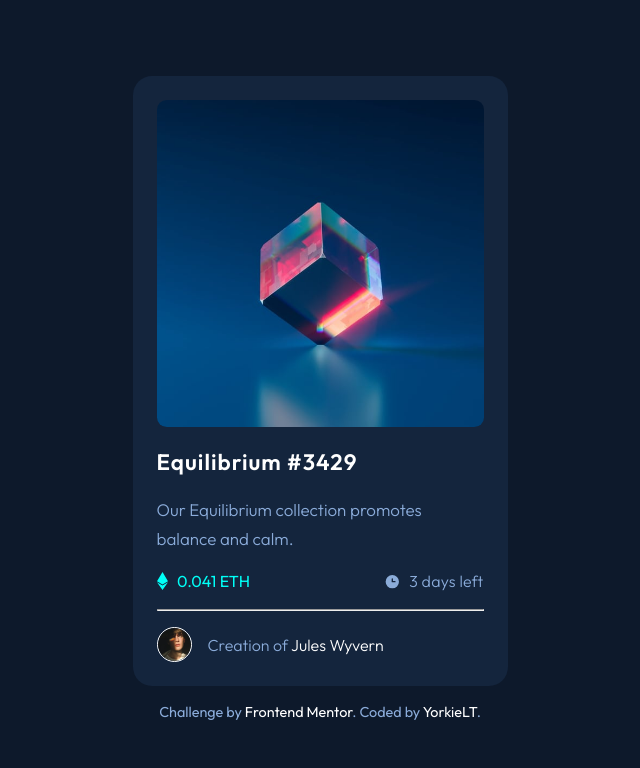
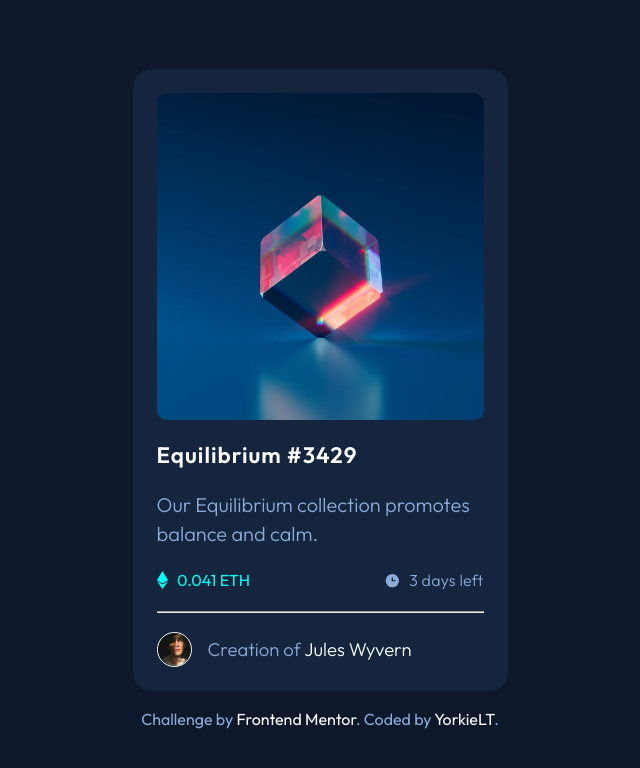
Before and after one commit to TanDevv/NFT-preview-card-component, a plain HTML site: page index.html in a window 1280 px wide. Shown: the whole page, without its empty margins (320-960 px from the left). Drawn offline with Linux system fonts and the light colour scheme.

Commit message:
Style desktop-responsive, Add ending notes

```diff
--- a/stylesheet.css
+++ b/stylesheet.css
@@ -66,6 +66,8 @@
     isolation: isolate;
   }
 
+  /* General Styling */
+
   body {
     background-color:var(--clr-neutral-main_bg);
     color:var(--clr-primary-softblue);
@@ -79,6 +81,8 @@
     padding: 1rem;
     gap: 1rem;
   }
+
+  /* Card Styling */
 
   .card {
     background-color: var(--clr-neutral-card_bg);
@@ -101,6 +105,7 @@
     border-radius: 3%;
   }
 
+  /* Image Hover Icon Styling */
 
   .img__icon {
     background-color: hsl(178, 100%, 50%, 50%);
@@ -127,6 +132,7 @@
     transform: translate(-50%, -50%);
   }
 
+  /* Content Styling */
 
   .card__content {
     display: grid;
@@ -219,6 +225,8 @@
     width: 35px;
   }
 
+  /* Footer Styling */
+
 .attribution {
   font-size: 0.9rem;
   text-align: center;
@@ -234,3 +242,24 @@
 .attribution a:is(:hover) {
   color: hsl(178, 100%, 50%);
 }
+
+  /* Desktop Responsiveness */
+
+@media (min-width: 400px) {
+  .card__content {
+    gap: 1.2rem;
+  }
+
+  .card__paragraph {
+    font-size: 1.250rem;
+  }
+
+  .card__author p {
+    font-size: 1.160rem;
+  }
+
+  .attribution {
+    font-size: 1rem;
+  }
+
+}
```
